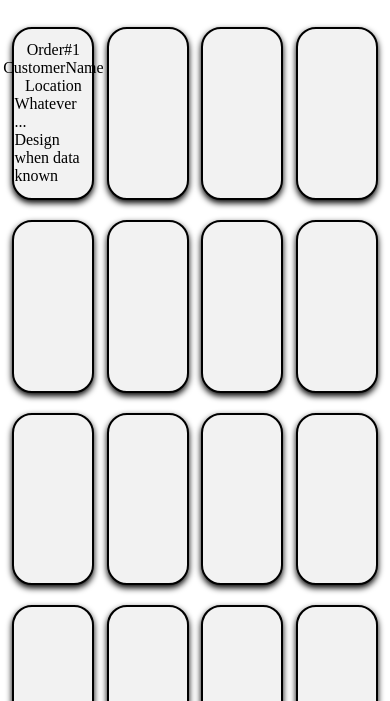
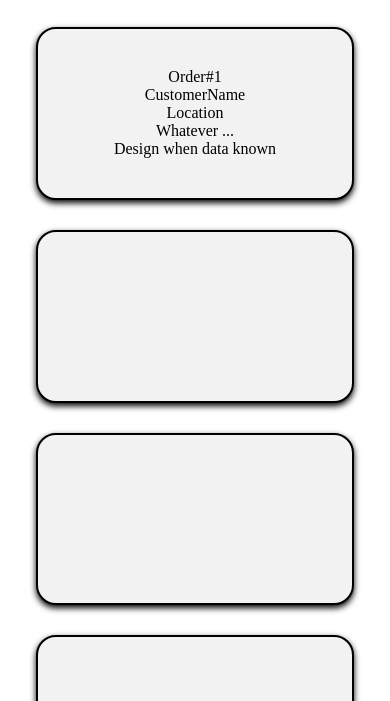
Before and after one commit to leQwang/Web-Programming-Project, a website: page StaticWeb/Shipper/shipper.html in a window 390 px wide. Shown: the part 143-844 px from the top of the page. Drawn offline with Linux system fonts and the light colour scheme.

Commit message:
added media queries for shipper
added different layout depending on screen size (phone, tablet and pc)

```diff
--- a/StaticWeb/Shipper/styles-shipper.css
+++ b/StaticWeb/Shipper/styles-shipper.css
@@ -19,12 +19,22 @@ body * {
 
 
 
+
+
+
+
+
+
 /* ____________ UTIL CLASSES __________________________________________________________________ */
 .center {
   display: flex;
   justify-content: center;
   align-items: center;
 }
+
+
+
+
 
 
 
@@ -176,18 +186,19 @@ a {
 }
 
 #overview {
+  margin: 10px 30px;
   display: flex;
   flex-flow: row wrap;
   justify-content: space-evenly;
   align-items: flex-start;
   padding-top: 20px;
   padding-bottom: 100px;
+  gap: 30px 10px;
 }
 
 .order-card {
   border-radius: 20px;
-  margin: 10px 0px;
-  width: 20%;
+  width: 30%;
   height: 20vh;
   border: 2px solid black;
   box-shadow: 0px 3px 6px;
@@ -206,3 +217,18 @@ a {
   background-color: rgb(212, 212, 212);
 
 }
+
+/* --------- TABLET TWEAKS ----------- */
+@media only screen and (max-width: 1023px) {
+  .order-card {
+    width: 45%;
+  }
+}
+
+
+/* --------- SMARTPHONE TWEAKS ----------- */
+@media only screen and (max-width: 767px) {
+  .order-card {
+    width: 95%;
+  }
+}
```
